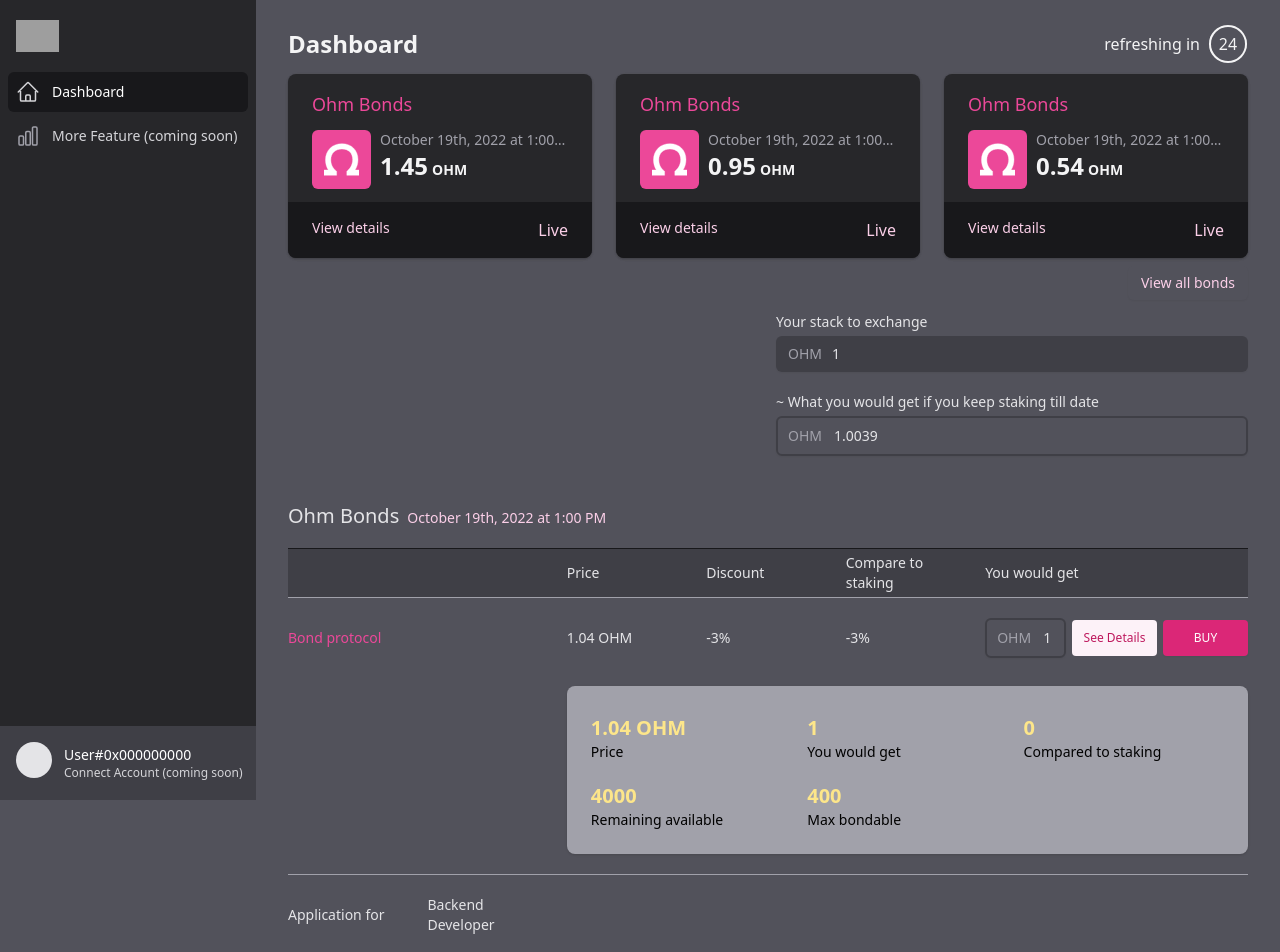
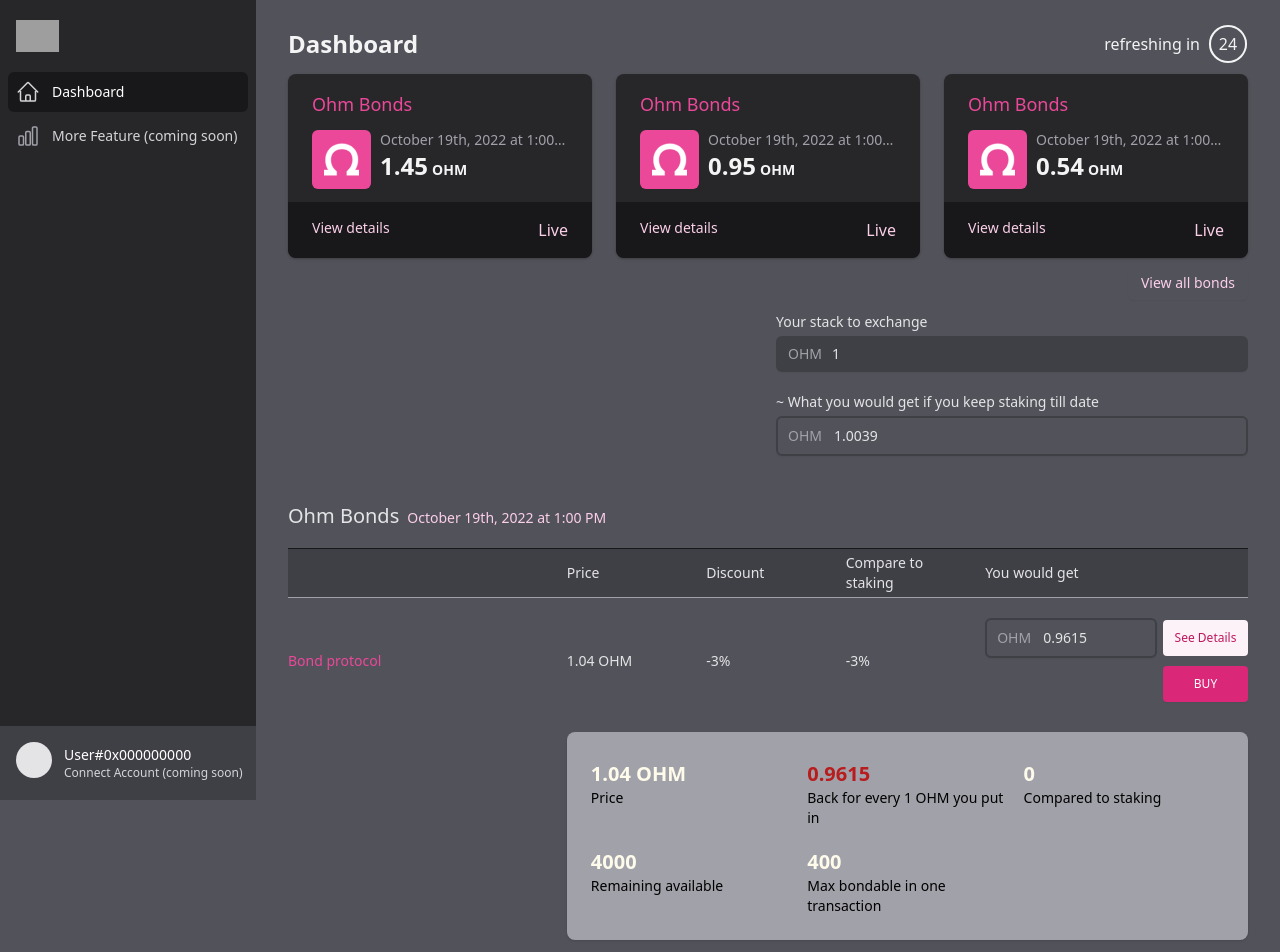
Before and after one commit to laurianek/ohmie-dashboard, a React (Vite) app: page / in a window 1280 px wide. Shown: the top 952 px of the page. Built offline with nearby package versions, Linux system fonts and the light colour scheme; grey boxes are pictures that could not be loaded.

Commit message:
wip styling + basic functionality; main body content

```diff
--- a/src/components/BondDisplay/BondDisplay.jsx
+++ b/src/components/BondDisplay/BondDisplay.jsx
@@ -9,11 +9,13 @@ import Row, { HeaderRow } from './Row.jsx';
 import Cell from './Cell.jsx';
 import { FakeInput } from './FakeInput.jsx';
 import { useStore } from '../../store.jsx';
+import { calculate_bond_return } from '../../util';
 
 export default function BondDisplay() {
   const { userStack } = useStore();
   const currentBond = Object.values(data.bonds)[0];
   const market = currentBond.live_markets[0];
+  const bondReturn = calculate_bond_return(userStack, market.price);
 
   return (
     <>
@@ -43,7 +45,9 @@ export default function BondDisplay() {
               label={'You would get'}
               className="sm:col-span-2 flex justify-end flex-wrap gap-1.5"
             >
-              <FakeInput currency={market.currency}>{userStack || 0}</FakeInput>
+              <FakeInput currency={market.currency}>
+                {(bondReturn || 0).toFixed(4)}
+              </FakeInput>
               <SecondaryButton className="min-w-[85px] min-h-[36px] my-0.5">
                 See Details
               </SecondaryButton>
@@ -57,11 +61,16 @@ export default function BondDisplay() {
             <Cell className="col-span-5 col-start-3">
               <div className="bg-lisbon-400 shadow rounded-lg px-4 py-5 sm:p-6 mt-3 text-black">
                 <div className="grid grid-cols-3 gap-4">
-                  {getExtraStats(market, userStack).map(
-                    ({ label, value }, i) => (
+                  {getExtraStats(market, bondReturn).map(
+                    ({ label, value, className = 'text-parisII-50' }, i) => (
                       <div key={`${label}-${i}`}>
                         <div className="mt-1 flex items-baseline justify-between md:block lg:flex">
-                          <div className="flex items-baseline text-xl font-semibold text-parisII-200">
+                          <div
+                            className={classNames(
+                              className,
+                              'flex items-baseline text-xl font-semibold'
+                            )}
+                          >
                             {value}
                           </div>
                         </div>
@@ -96,14 +105,21 @@ function getExtraStats(market, userStack = 0, userPL = 0) {
   } = market;
   const base = [
     { label: 'Price', value: `${price} ${currency}` },
-    { label: 'You would get', value: userStack },
+    {
+      label: 'Back for every 1 OHM you put in',
+      value: `${userStack.toFixed(4)}`,
+      className: userStack < 1 ? 'text-red-700' : 'text-green-300',
+    },
     { label: 'Compared to staking', value: userPL },
   ];
 
   if (market.remaining_available) {
     return base.concat([
       { label: 'Remaining available', value: remaining_available },
-      { label: 'Max bondable', value: max_bondable_single_tx },
+      {
+        label: 'Max bondable in one transaction',
+        value: max_bondable_single_tx,
+      },
     ]);
   }
   return base.concat([
--- a/src/components/YourStake.jsx
+++ b/src/components/YourStake.jsx
@@ -9,15 +9,15 @@ export default function YourStake() {
   const [value, setValue] = useState(userStack);
   const timeoutRef = useRef({ index: undefined });
   const handleChange = (e) => setValue(e.target.value);
-  const rebases = calculate_rebase_for_x_days(value, 20);
+  const rebases = calculate_rebase_for_x_days(userStack, 20);
 
   useEffect(() => {
     if (userStack !== value) {
       clearTimeout(timeoutRef.current.index);
-      timeoutRef.current.index = setTimeout(
-        () => setUserStack(value),
-        shortTime
-      );
+      timeoutRef.current.index = setTimeout(() => {
+        const v = Number.isNaN(Number(value)) ? 0 : Number(value);
+        setUserStack(v);
+      }, shortTime);
     }
   }, [value, userStack, timeoutRef]);
 
--- a/src/util/index.js
+++ b/src/util/index.js
@@ -8,3 +8,19 @@ export function calculate_rebase_for_x_days(value, numDays) {
   if (!value) return 0;
   return value * Math.pow(rebaseRate.with1, numDays * 3);
 }
+
+export function calculate_bond_return(value, bondPrice) {
+  if (!bondPrice || !value) return 0;
+  return (1 * value) / bondPrice;
+}
+
+export function calculate_percent_return_bond_vs_staking(
+  value,
+  bondPrice,
+  numDays
+) {
+  if (!value) return 0;
+  const stakingReturn = calculate_rebase_for_x_days(value, numDays);
+  const bondReturn = calculate_bond_return(value, bondPrice);
+  return (bondReturn * 100) / stakingReturn;
+}
```
